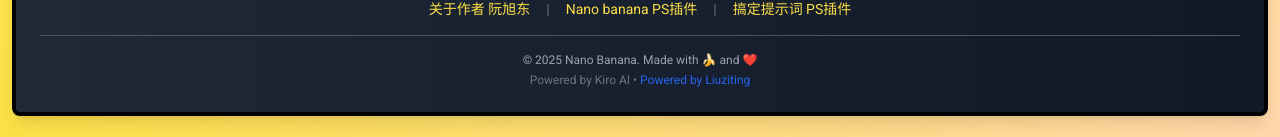
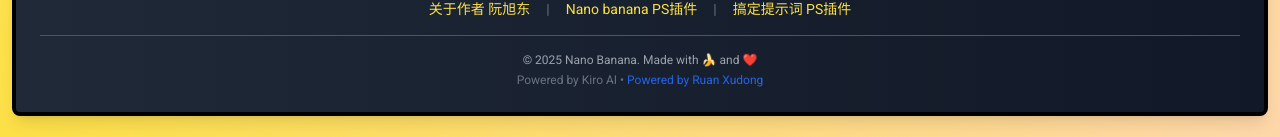
Before and after one commit to ruanxudong/nano-banana-webui, a Vue app: page / in a window 1280 px wide. Shown: the part 1525-1662 px from the top of the page. Built offline with nearby package versions, Linux system fonts and the light colour scheme.

Commit message:
Update Footer.vue

```diff
--- a/src/components/Footer.vue
+++ b/src/components/Footer.vue
@@ -23,8 +23,8 @@
                         <p class="text-gray-400 text-xs">© 2025 Nano Banana. Made with 🍌 and ❤️</p>
                         <p class="text-gray-500 text-xs mt-1">
                             Powered by Kiro AI •
-                            <a href="https://github.com/liu-ziting/nano-banana" target="_blank" class="text-blue-600 hover:text-blue-700 hover:underline transition-colors">
-                                Powered by Liuziting
+                            <a href="https://zez4fk9f43.feishu.cn/wiki/CHyOwQ3Yki8PudkKhwNcg4tknJc?from=from_copylink" target="_blank" class="text-blue-600 hover:text-blue-700 hover:underline transition-colors">
+                                Powered by Ruan Xudong
                             </a>
                         </p>
                     </div>
```
